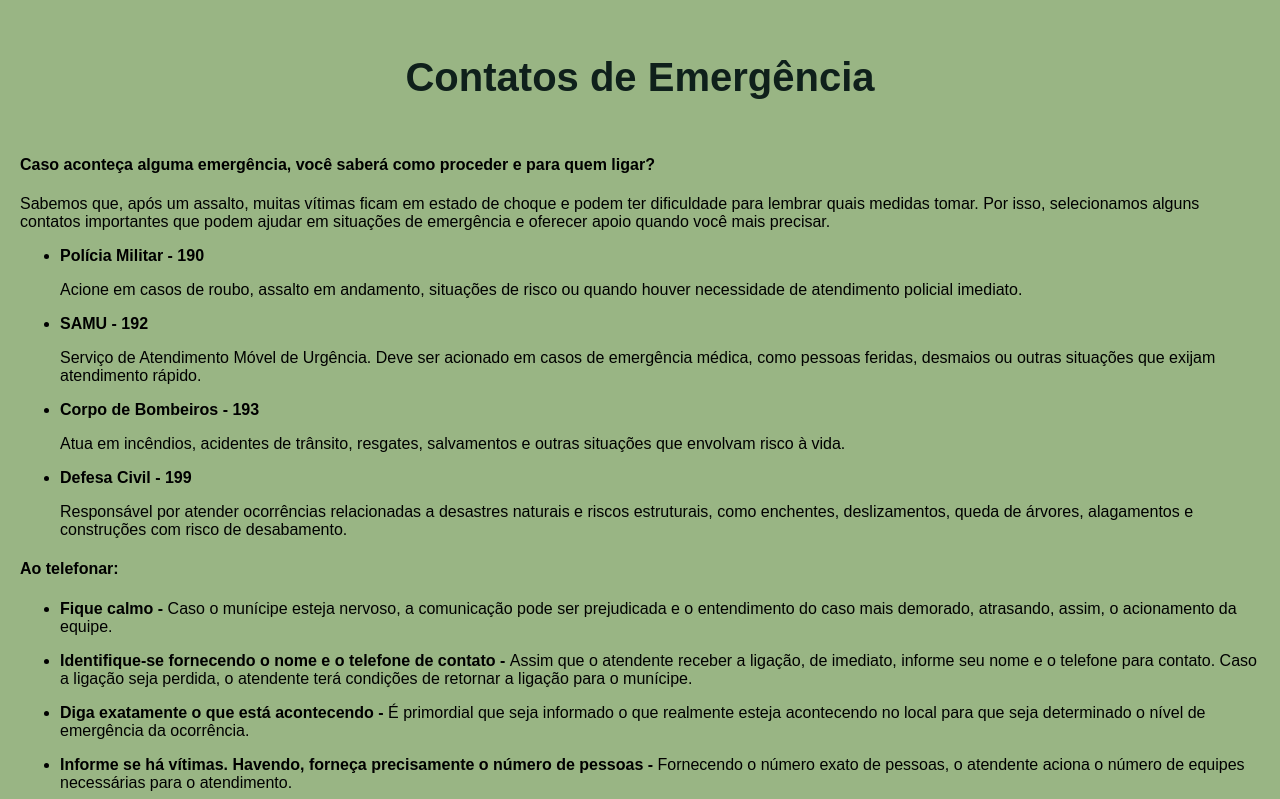
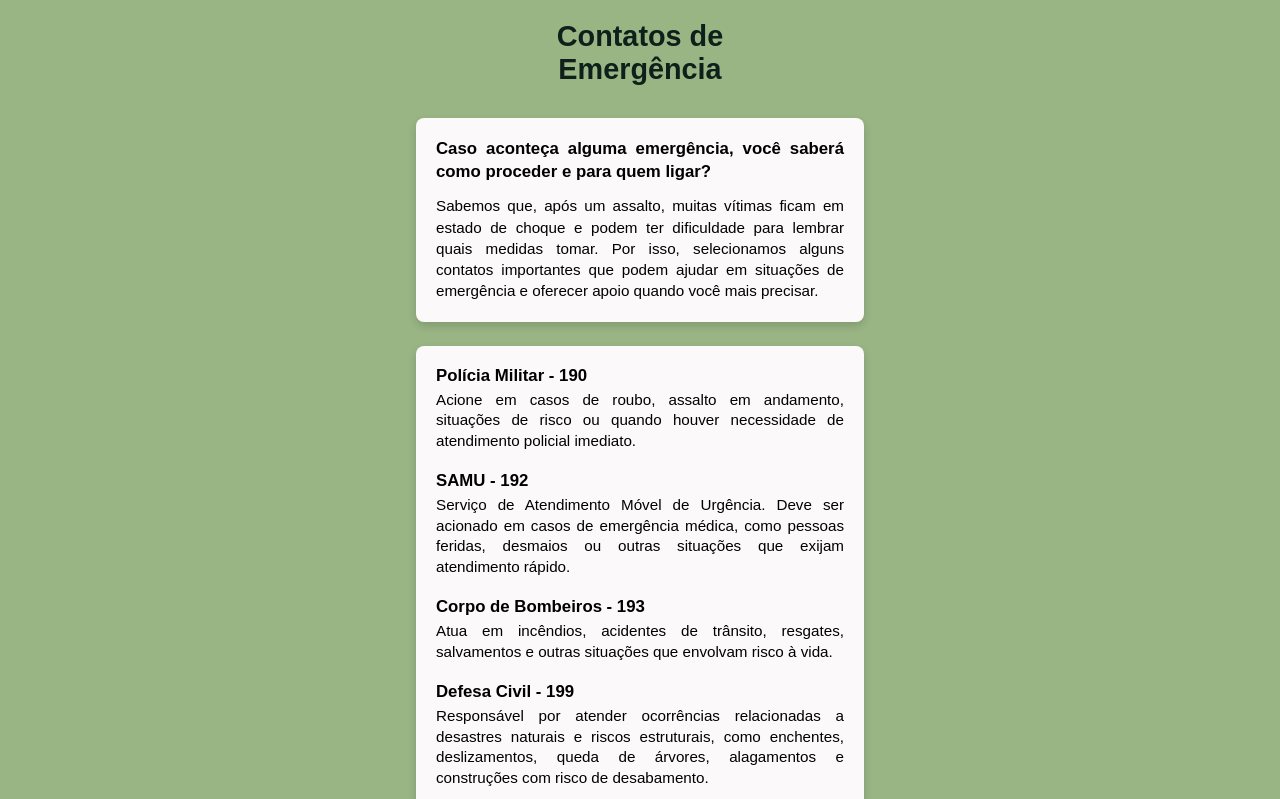
Before and after one commit to Mi-sheep/projeto_dirigido, a React (Vite) app: page /contatos-de-emergencia in a window 1280 px wide. Shown: the top 799 px of the page. Built offline with nearby package versions, Linux system fonts and the light colour scheme; a web font is replaced by a local one.

Commit message:
Estilização da página de Contatos de Emergência

```diff
--- a/src/pages/Contatos.jsx
+++ b/src/pages/Contatos.jsx
@@ -5,16 +5,145 @@ import { theme } from '../styles/theme'
 import iconVoltar from '../assets/return-icon.svg'
 
 const Container = styled.div`
-  min-height: 100vh;
-  padding: 20px;
+  min-height: 100dvh;
+  padding: 1.25rem 1rem;
+  box-sizing: border-box;
+  display: flex;
+  flex-direction: column;
+  align-items: stretch;
+  width: 100%;
+  max-width: 480px;
+  margin: 0 auto;
 
  header {
+    box-sizing: border-box;
+    width: 100%;
     display: flex;
     align-items: center;
-    padding: 0.5rem 0;
-    margin-bottom: 1.25rem;
+    justify-content: center;
+    position: relative;
+    margin-bottom: 2rem;
+    min-height: 3.5rem;
+
+
+    a {
+      position: absolute;
+      left: 0;
+      top: 50%;
+      transform: translateY(-50%);
+      display: flex;
+      text-decoration: none;
+      z-index: 10;
     }
 
+    .titulo {
+      margin: 0;
+      width: 100%;
+      text-align: center;
+      font-size: 1.8rem;
+      padding: 0 3.5rem;
+      box-sizing: border-box;
+    }
+ }
+
+ .introducao {
+  background-color: ${theme.fundoCards};
+  border-radius: 0.5rem;
+  padding: 1.25rem;
+  margin-bottom: 1.5rem;
+  box-shadow: 0 0.25rem 0.5rem rgba(0, 0, 0, 0.15);
+  width: 100%;
+  box-sizing: border-box;
+
+  h4 {
+    margin: 0 0 0.75rem 0;
+    font-size: 1.05rem;
+    font-weight: 700;
+    line-height: 1.35;
+    text-align: justify;
+  }
+
+  p {
+    margin: 0;
+    font-size: 0.95rem;
+    line-height: 1.4;
+    text-align: justify;
+  }
+ }
+
+.contato {
+  background-color: ${theme.fundoCards};
+  border-radius: 0.5rem;
+  padding: 1.25rem;
+  box-shadow: 0 0.25rem 0.5rem rgba(0, 0, 0, 0.15);
+  width: 100%;
+  box-sizing: border-box;
+  list-style: none;
+  margin:  0 0 1.5rem 0;
+  display: flex;
+  flex-direction: column;
+  gap: 1.25rem;
+
+  li {
+    display: flex;
+    flex-direction: column;
+    text-align: left;
+    width: 100%;
+
+    strong {
+      font-size: 1.05rem;
+      font-weight: 700;
+      margin-bottom: 0.25rem;
+    }
+
+    p {
+      margin: 0;
+      font-size: 0.95rem;
+      line-height: 1.35;
+      text-align: justify;
+    }
+  }
+}
+
+.container-telefone {
+  background-color: ${theme.fundoCards};
+  border-radius: 0.5rem;
+  padding: 1.25rem;
+  margin-bottom: 1.5rem;
+  box-shadow: 0 0.25rem 0.5rem rgba(0, 0, 0, 0.15);
+  width: 100%;
+  box-sizing: border-box;
+
+  .titulo-telefone {
+    margin: 0 0 1rem 0;
+    font-size: 1.05rem;
+    font-weight: 700;
+    text-align: left;
+  }
+
+  .telefone {
+    list-style: none;
+    padding-left: 0;
+    margin: 0;
+    display: flex;
+    flex-direction: column;
+    gap: 1.25rem;
+
+    li {
+      p {
+        margin: 0;
+        font-size: 0.95rem;
+        line-height: 1.35;
+        text-align: justify;
+      }
+
+      strong {
+        color: #000000;
+        font-weight: 700;
+      }
+    }
+  }
+}
 `;
 
 function Contatos() {
@@ -67,7 +196,8 @@ function Contatos() {
 
       </ul>
 
-      <h4>Ao telefonar: </h4>
+      <div className='container-telefone'>
+        <h4 className='titulo-telefone'>Ao telefonar:</h4>
 
         <ul className='telefone'>
 
@@ -92,6 +222,7 @@ function Contatos() {
           </li>
 
         </ul>
+      </div>
 
     </Container>
   )
```
Lines whose indentation alone changed are shown as unchanged.
